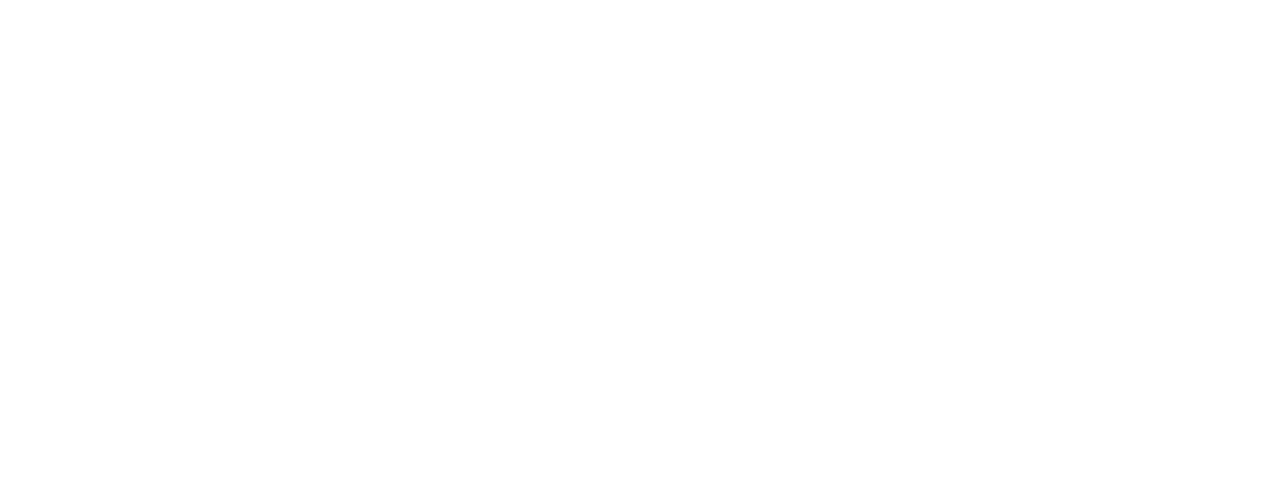
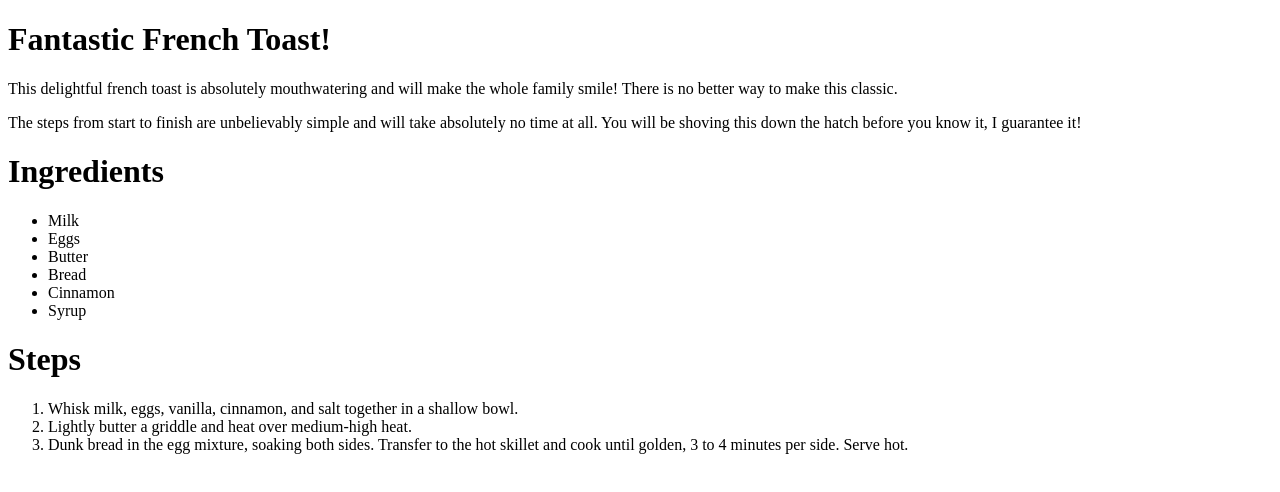
Before and after one commit to Trothysloth/odin-recipes, a plain HTML site: page recipes/frenchtoast.html in a window 1280 px wide. Drawn offline with Linux system fonts and the light colour scheme.

Commit message:
Create website home page and 3 recipe pages

```diff
--- a/recipes/frenchtoast.html
+++ b/recipes/frenchtoast.html
@@ -0,0 +1,29 @@
+<!DOCTYPE html>
+<html lang="en">
+<head>
+    <meta charset="UTF-8">
+    <meta http-equiv="X-UA-Compatible" content="IE=edge">
+    <meta name="viewport" content="width=device-width, initial-scale=1.0">
+    <title>Document</title>
+</head>
+<body>
+    <h1>Fantastic French Toast!</h1>
+        <p>This delightful french toast is absolutely mouthwatering and will make the whole family smile! There is no better way to make this classic.</p>
+        <p>The steps from start to finish are unbelievably simple and will take absolutely no time at all. You will be shoving this down the hatch before you know it, I guarantee it!</p>
+    <h1> Ingredients</h1>
+        <ul>
+            <li>Milk</li>
+            <li>Eggs</li>
+            <li>Butter</li>
+            <li>Bread</li>
+            <li>Cinnamon</li>
+            <li>Syrup</li>
+        </ul>
+    <h1>Steps</h1>
+        <ol>
+            <li>Whisk milk, eggs, vanilla, cinnamon, and salt together in a shallow bowl.</li>
+            <li>Lightly butter a griddle and heat over medium-high heat.</li>
+            <li>Dunk bread in the egg mixture, soaking both sides. Transfer to the hot skillet and cook until golden, 3 to 4 minutes per side. Serve hot.</li>
+        </ol>
+</body>
+</html>
```
Also changed, not shown: index.html (+2 -1 lines), frenchtoast.webp (added), recipes/lasagna.html (added), recipes/pancakes.html (added).
